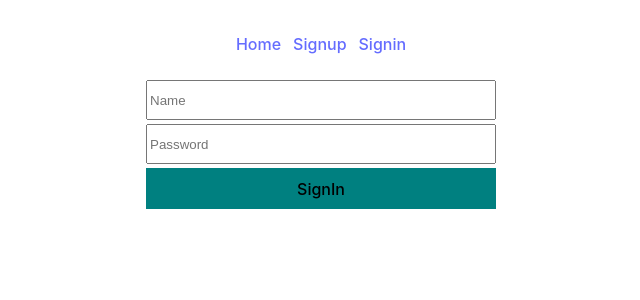
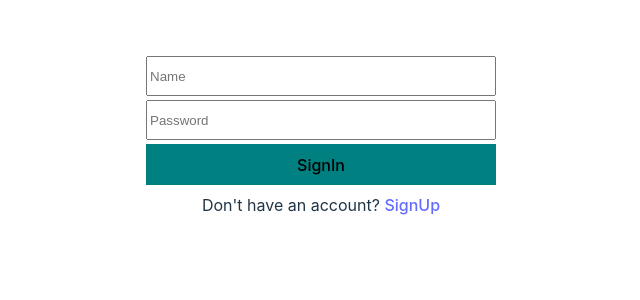
Before and after one commit to noumanase/mern-crud, a React (Vite) app in the folder frontend/: page /signin in a window 1280 px wide. Shown: the top 300 px of the page, without its empty margins (319-959 px from the left). Built offline with nearby package versions, Linux system fonts and the light colour scheme.

Commit message:
navbar links managed

```diff
--- a/frontend/src/components/Navbar.jsx
+++ b/frontend/src/components/Navbar.jsx
@@ -2,6 +2,12 @@ import React from "react";
 import { Link } from "react-router-dom";
 
 function Navbar({ children }) {
+  const token = localStorage.getItem("authToken");
+
+  const handleLogout = () => {
+    localStorage.removeItem("authToken");
+    window.location.reload();
+  };
   return (
     <div>
       <div
@@ -9,12 +15,22 @@ function Navbar({ children }) {
           marginBottom: "24px",
           display: "flex",
           justifyContent: "center",
+          alignItems: "center",
           columnGap: "12px",
         }}
       >
-        <Link to={"/"}>Home</Link>
-        <Link to={"/signup"}>Signup</Link>
-        <Link to={"/signin"}>Signin</Link>
+        {/* <Link to={"/"}>Home</Link> */}
+        {token ? (
+          <span>
+            Hello, username.{" "}
+            <button onClick={handleLogout} style={{ fontSize: "12px" }}>
+              Logout
+            </button>
+          </span>
+        ) : null
+        // <Link to={"/signin"}>Signin</Link>
+        // <Link to={"/signup"}>Signup</Link>
+        }
       </div>
       {children}
     </div>
--- a/frontend/src/components/Signin.jsx
+++ b/frontend/src/components/Signin.jsx
@@ -1,5 +1,5 @@
 import React, { useState } from "react";
-import { useNavigate } from "react-router-dom";
+import { Link, useNavigate } from "react-router-dom";
 import api from "../axios";
 
 function Signin() {
@@ -67,6 +67,10 @@ function Signin() {
       <button type="submit" style={styles.buttonStyle}>
         SignIn
       </button>
+
+      <div style={{ marginTop: "8px" }}>
+        Don't have an account? <Link to={"/signup"}>SignUp</Link>
+      </div>
     </form>
   );
 }
--- a/frontend/src/components/Signup.jsx
+++ b/frontend/src/components/Signup.jsx
@@ -1,5 +1,5 @@
 import React, { useState } from "react";
-import { useNavigate } from "react-router-dom";
+import { Link, useNavigate } from "react-router-dom";
 import api from "../axios";
 
 function Signup() {
@@ -62,6 +62,10 @@ function Signup() {
       <button type="submit" style={styles.buttonStyle}>
         SignUp
       </button>
+
+      <div style={{ marginTop: "8px" }}>
+        Already have an account? <Link to={"/signin"}>SignIn</Link>
+      </div>
     </form>
   );
 }
```
